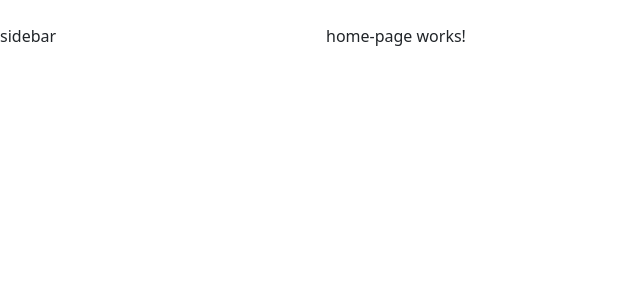
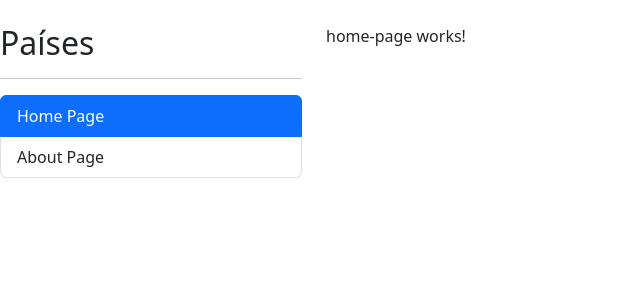
Before and after one commit to Lenvigo/country-app, an Angular app: page /home in a window 1280 px wide. Shown: the top 300 px of the page, without its empty margins (0-640 px from the left). Built offline with nearby package versions, Linux system fonts and the light colour scheme.

Commit message:
build: router link

```diff
--- a/src/app/app.component.html
+++ b/src/app/app.component.html
@@ -2,7 +2,7 @@
 
   <div class="col-3">
     <!-- sidebar -->
-    sidebar
+ <shared-sidebar></shared-sidebar>
   </div>
 
   <div class="col">
--- /dev/null
+++ b/src/app/shared/components/sidebar/sidebar.component.html
@@ -0,0 +1,18 @@
+<h2>Países</h2>
+<hr>
+
+<ul class="list-group">
+
+<li  routerLink="home"
+routerLinkActive="active"
+class="list-group-item">
+  Home Page
+</li>
+
+<li routerLink="about"
+routerLinkActive="active"
+class="list-group-item">
+ About Page
+</li>
+
+</ul>
--- /dev/null
+++ b/src/app/shared/components/sidebar/sidebar.component.ts
@@ -0,0 +1,10 @@
+import { Component } from '@angular/core';
+
+@Component({
+  selector: 'shared-sidebar',
+  templateUrl: './sidebar.component.html',
+  styles: ``
+})
+export class SidebarComponent {
+
+}
```
Also changed, not shown: src/app/shared/shared.module.ts (+7 -2 lines).
